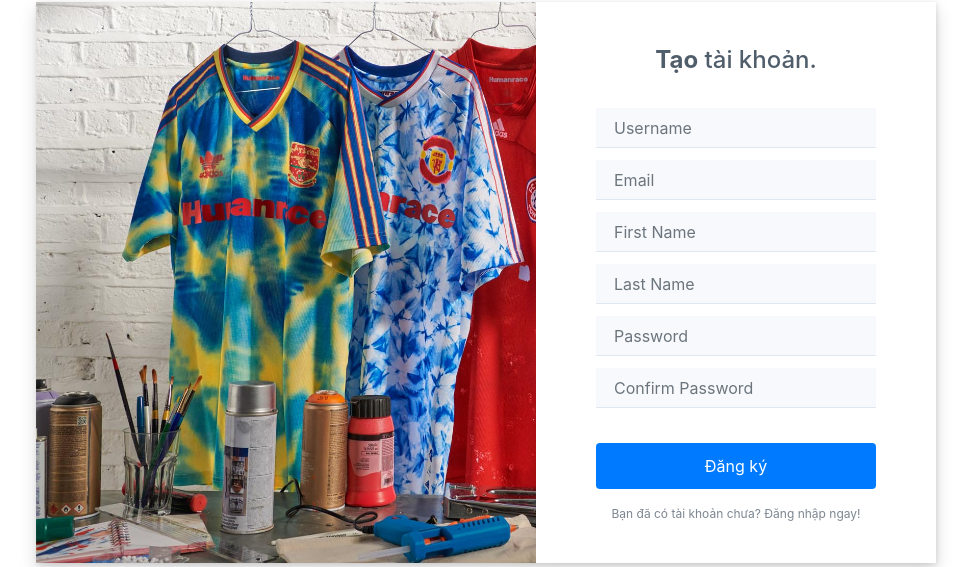
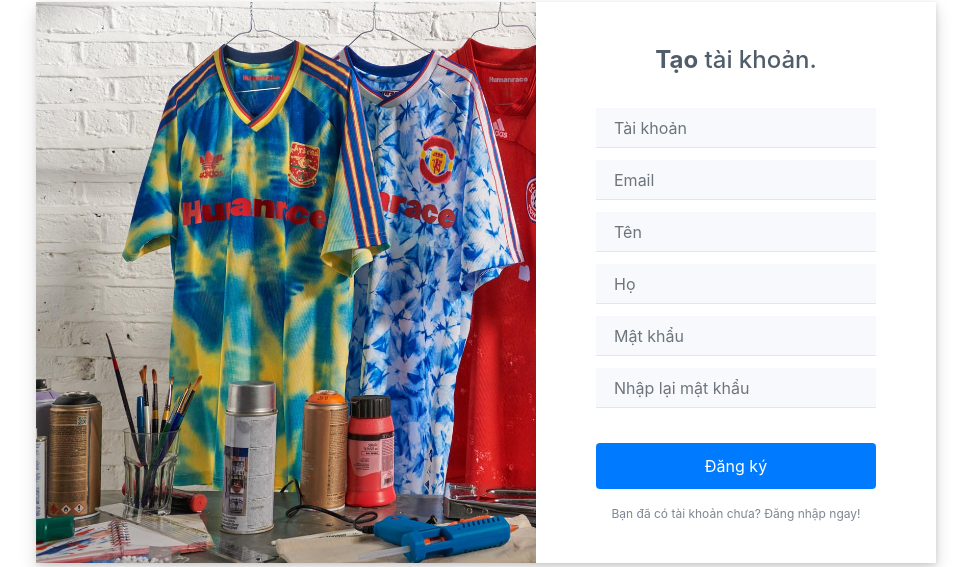
Before and after one commit to vipfo123/WorldCupECom, a Flask app: page /new/ in a window 1280 px wide. Shown: the part 187-754 px from the top of the page, without its empty margins (154-1126 px from the left). Run offline with Flask 2, Linux system fonts and the light colour scheme; parts of the project's set-up code (start-up, migrations or seed data) failed here and were passed over; some libraries are stand-ins or nearby versions.

Commit message:
Registration update

```diff
--- a/templates/new.html
+++ b/templates/new.html
@@ -59,20 +59,20 @@
                 <h2 class="text-center"><strong>Tạo</strong> tài khoản.</h2>
                 <div class="form-group">
                     <input class="form-control" type="text" data-toggle="tooltip"
-                        data-bss-tooltip="" name="username" id="username" placeholder="Username" style="margin-top: 12px;" autofocus required
-                        minlength="5" title="must be 5 characters or more">
+                        data-bss-tooltip="" name="username" id="username" placeholder="Tài khoản" style="margin-top: 12px;" autofocus required
+                        minlength="5" title="Ít nhất 5 ký tự">
                         <input class="form-control" type="email"
                         name="email" id="email" placeholder="Email" required="" style="margin-top: 12px;" inputmode="email"
                         autofocus="" title="alid email">
                         <input class="form-control" type="text" name="fname" id="fname"
-                        placeholder="First Name" style="margin-top: 12px;" required="">
+                        placeholder="Tên" style="margin-top: 12px;" required="">
                         <input class="form-control"
-                        type="text" name="lname" id="lname" placeholder="Last Name" style="margin-top: 12px;" required="">
+                        type="text" name="lname" id="lname" placeholder="Họ" style="margin-top: 12px;" required="">
                         <input
-                        class="form-control" type="password" data-toggle="tooltip" data-bss-tooltip="" name="password" id="password" placeholder="Password" style="margin-top: 12px;" required="" minlength="8"
-                        title="at least 8 characters long">
+                        class="form-control" type="password" data-toggle="tooltip" data-bss-tooltip="" name="password" id="password" placeholder="Mật khẩu" style="margin-top: 12px;" required="" minlength="8"
+                        title="Ít nhất 8 ký tự">
                         <input class="form-control" type="password"
-                        name="confirm" id="confirm" placeholder="Confirm Password" style="margin-top: 12px;" required=""
+                        name="confirm" id="confirm" placeholder="Nhập lại mật khẩu" style="margin-top: 12px;" required=""
                         minlength="8">
                         <p style="margin-top: 12px; text-align: center;" class="text-warning">{{msg}}</p>
                     </div>
```
